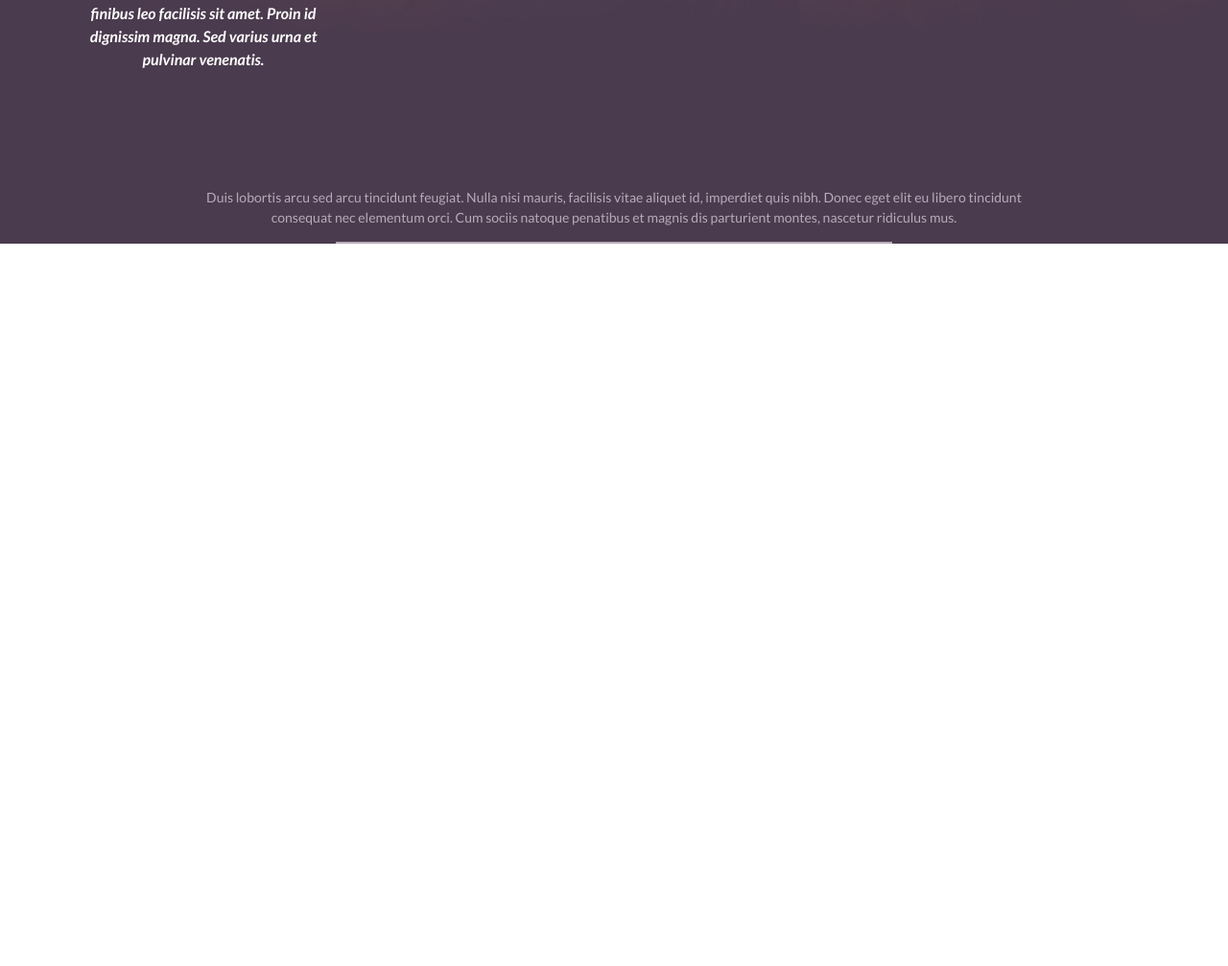
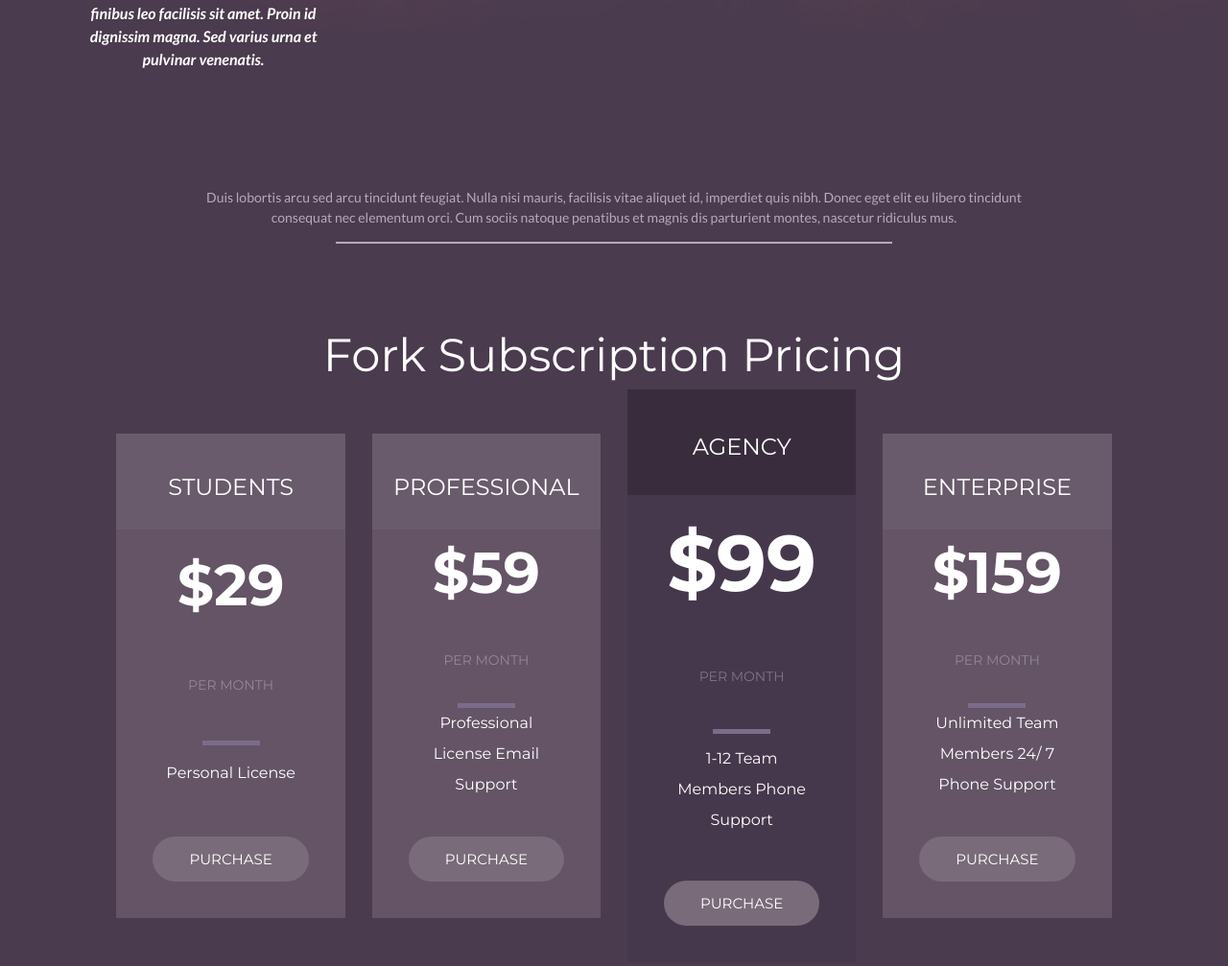
Before and after one commit to KateF28/Step-project-forkio, a website: page index.html in a window 1280 px wide. Shown: the part 2544-3551 px from the top of the page at 96% size. Before the commit the page ends 2798 px from the top, so only its background shows below. Drawn offline with nearby package versions, Linux system fonts and the light colour scheme; files that its build step writes are made by us from their sources; files whose address does not match are found by name.

Commit message:
All section is done

```diff
--- a/index.html
+++ b/index.html
@@ -107,7 +107,7 @@
             <div class="window"></div>
         </div>
     </div>
-    <!--=========================================Presentation =============================================================-->
+    <!--=========================================Review =============================================================-->
     <div class="review-section">
         <div class="container review-section-content">
             <p class="section-title">People Are Talking About Fork</p>
@@ -142,7 +142,50 @@
             <div class="review-section-end"></div>
         </div>
     </div>
-    <!-- Review-section end -->
+    <!--============================================Pricing-plan-Section=============================================-->
+    <div class="pricing-plan">
+        <div class="container">
+            <div class="pricing-plan-header">Fork Subscription Pricing</div>
+            <div class="pricing-plan-items-container">
+                <div class="pricing-plan-item">
+                    <div class="card-header">Students</div>
+                    <h1 class="card-title">$29</h1>
+                    <div class="plan-duration">per month</div>
+                    <div class="plan-line"></div>
+                    <div class="plan-info">Personal License</div>
+                    <a class="plan-btn btn">purchase</a>
+                </div>
+                <div class="pricing-plan-item">
+                    <div class="card-header">professional</div>
+                    <h1 class="card-title">$59</h1>
+                    <div class="plan-duration">per month</div>
+                    <div class="plan-line"></div>
+                    <div class="plan-info">Professional License
+                        Email Support</div>
+                    <a class="plan-btn btn">purchase</a>
+                </div>
+                <div class="pricing-plan-item crd-bd-active prc-pln-itm-active">
+                    <div class="card-header crd-hdr-active">agency</div>
+                    <h1 class="card-title crd-ttl-active">$99</h1>
+                    <div class="plan-duration">per month</div>
+                    <div class="plan-line"></div>
+                    <div class="plan-info">1-12 Team Members
+                        Phone Support</div>
+                    <a class="plan-btn btn">purchase</a>
+                </div>
+                <div class="pricing-plan-item ">
+                    <div class="card-header">enterprise</div>
+                    <h1 class="card-title">$159</h1>
+                    <div class="plan-duration">per month</div>
+                    <div class="plan-line"></div>
+                    <div class="plan-info">Unlimited Team Members
+                        24/ 7 Phone Support</div>
+                    <a class="plan-btn btn">purchase</a>
+                </div>
+            </div>
+        </div>
+    </div>
+    <!--========================jquery===============================-->
     <script src="https://code.jquery.com/jquery-3.4.1.min.js" integrity="sha256-CSXorXvZcTkaix6Yvo6HppcZGetbYMGWSFlBw8HfCJo=" crossorigin="anonymous"></script>
     <script type="text/javascript" src="dist/js/script.js"></script>
     <script type="text/javascript" src="dist/js/all.min.js"></script>
--- a/src/scss/sections/_pricing-plan.scss
+++ b/src/scss/sections/_pricing-plan.scss
@@ -0,0 +1,83 @@
+@import "../variables.scss";
+
+.pricing-plan{
+  background-color: #4a3b4e;
+  padding: 80px 0;
+
+  &-item {
+    margin: 14px;
+    background-color: #645466;
+    text-align: center;
+  }
+  &-header {
+    font-family:  $main-font-2;
+    font-size: 28px;
+    line-height: 1.5;
+    text-align: center;
+    color: $text-color-light;
+  }
+}
+.plan{
+  &-duration {
+    font-family: $main-font-2;
+    font-size: 14px;
+    line-height: 6.46;
+    text-transform: uppercase;
+    color: rgba(255, 255, 255, 0.3);
+  }
+  &-info {
+    font-family: $main-font-2;
+    font-size: 16px;
+    line-height: 2;
+    color: $text-color-light;
+    padding: 0 47px;
+  }
+  &-btn{
+    text-transform: uppercase;
+    font-weight: normal;
+    padding:16px 38px;
+    background-color: #796b79;
+    display: inline-block;
+    margin:38px 0;
+  }
+  &-line {
+    display: inline-block;
+    width: 60px;
+    border-bottom: 5px solid #7c6c8b;
+  }
+}
+.card{
+  &-header{
+    background-color: #695b6b;
+    text-transform: uppercase;
+    padding: 46px 0 34px 0;
+    font-family:  $main-font-2;
+    font-size: 24px;
+    line-height: 0.85;
+    text-align: center;
+    color: $text-color-light;
+  }
+  &-title {
+    font-family: $main-font-2;
+    font-size: 60px;
+    font-weight: bold;
+    line-height: 1.51;
+    color: #ffffff;
+  }
+}
+.prc-pln-itm-active {
+  margin-right: 0;
+  margin-left: 0;
+}
+.crd {
+  &-hdr-active{
+    background-color: #392d3d;
+  }
+  &-bd-active {
+    background-color: #46384c;
+  }
+  &-ttl-active{
+    font-size: 82px;
+  }
+
+}
--- a/src/scss/sections/_pricing-plan_desktop.scss
+++ b/src/scss/sections/_pricing-plan_desktop.scss
@@ -0,0 +1,33 @@
+@import "../variables.scss";
+
+@media only screen and (min-width: $desktop) {
+  .container {
+    max-width: 1200px;
+  }
+  .pricing-plan{
+    padding-top: 80px;
+    &-item {
+      display: flex;
+      flex-direction: column;
+      justify-content: space-between;
+    }
+
+    &-header{
+      font-size: 48px;
+    }
+    &-items-container{
+      width: 90%;
+      flex-wrap: nowrap;
+      margin: 0 auto;
+    }
+  }
+  .plan {
+    &-line{
+      align-self: center;
+    }
+    &-btn {
+      margin: 38px ;
+    }
+  }
+
+}
--- a/src/scss/sections/_pricing-plan_tablet.scss
+++ b/src/scss/sections/_pricing-plan_tablet.scss
@@ -0,0 +1,43 @@
+@import "../variables.scss";
+
+@media only screen and (min-width: $tablet) {
+  .container {
+    max-width: $tablet;
+    margin: 0 auto;
+  }
+  .pricing-plan {
+
+    &-header {
+      font-size: 42px;
+    }
+
+    &-items-container {
+      display: flex;
+      flex-direction: row;
+      flex-wrap: wrap;
+      justify-content: center;
+    }
+
+    &-item {
+      /*flex: 1 1 257px;*/
+      width: 40%;
+      margin-top: 46px;
+      margin-bottom: 46px;
+    }
+  }
+  .prc-pln-itm-active {
+    margin: 0 14px;
+  }
+  .crd-hdr-active{
+    padding: 50px 0 40px 0;
+  }
+  .crd-bd-active {
+
+  }
+  .crd-ttl-active{
+    font-size: 82px;
+  }
+  .last-item{
+    align-self: flex-end;
+  }
+}
```
